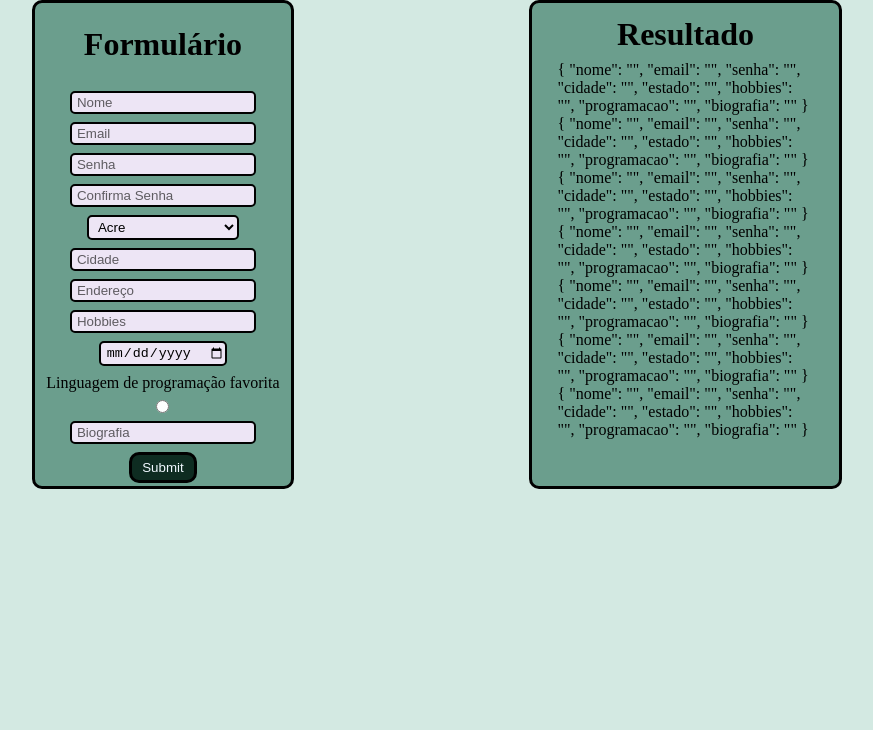
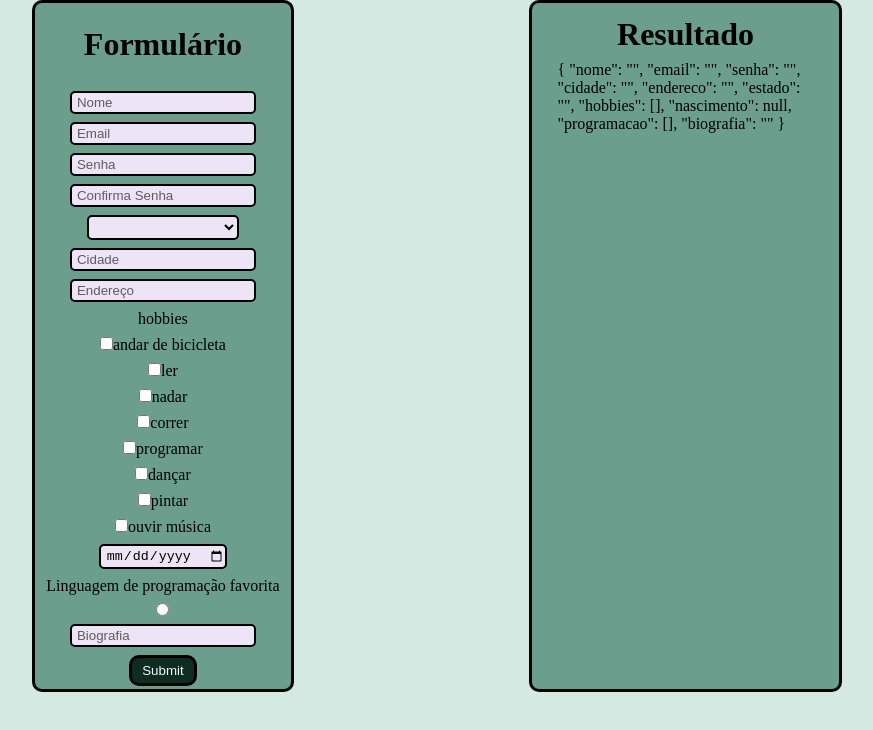
Before and after one commit to lotinmaria/projeto1-Devweb, a Vue app: page / in a window 1280 px wide. Shown: the top 730 px of the page, without its empty margins (203-1076 px from the left). Built offline with nearby package versions, Linux system fonts and the light colour scheme.

Commit message:
atualização

```diff
--- a/src/App.vue
+++ b/src/App.vue
@@ -1,15 +1,60 @@
 <script setup>
-const usuario = {
+import { reactive, ref } from 'vue';
+
+const estados = ref([
+  { sigla: 'AC', nome: 'Acre' },
+  { sigla: 'AL', nome: 'Alagoas' },
+  { sigla: 'AP', nome: 'Amapá' },
+  { sigla: 'AM', nome: 'Amazonas' },
+  { sigla: 'BA', nome: 'Bahia' },
+  { sigla: 'CE', nome: 'Ceará' },
+  { sigla: 'DF', nome: 'Distrito Federal' },
+  { sigla: 'ES', nome: 'Espírito Santo' },
+  { sigla: 'GO', nome: 'Goiás' },
+  { sigla: 'MA', nome: 'Maranhão' },
+  { sigla: 'MT', nome: 'Mato Grosso' },
+  { sigla: 'MS', nome: 'Mato Grosso do Sul' },
+  { sigla: 'MG', nome: 'Minas Gerais' },
+  { sigla: 'PA', nome: 'Pará' },
+  { sigla: 'PB', nome: 'Paraíba' },
+  { sigla: 'PR', nome: 'Paraná' },
+  { sigla: 'PE', nome: 'Pernambuco' },
+  { sigla: 'PI', nome: 'Piauí' },
+  { sigla: 'RJ', nome: 'Rio de Janeiro' },
+  { sigla: 'RN', nome: 'Rio Grande do Norte' },
+  { sigla: 'RS', nome: 'Rio Grande do Sul' },
+  { sigla: 'RO', nome: 'Rondônia' },
+  { sigla: 'RR', nome: 'Roraima' },
+  { sigla: 'SC', nome: 'Santa Catarina' },
+  { sigla: 'SP', nome: 'São Paulo' },
+  { sigla: 'SE', nome: 'Sergipe' },
+  { sigla: 'TO', nome: 'Tocantins' }
+])
+
+const hobbies = ref([
+  'andar de bicicleta',
+  'ler',
+  'nadar',
+  'correr',
+  'programar',
+  'dançar',
+  'pintar',
+  'ouvir música',
+])
+
+const usuario = reactive({
   nome: '',
   email: '',
   senha: '',
   cidade: '',
+  endereco: '',
   estado: '',
-  hobbies: '',
-  programacao: '',
+  hobbies: [],
+  nascimento: null,
+  programacao: [],
   biografia: ''
-}
-const confirmaSenha = ''
+})
+const confirmaSenha = ref('')
 
 const senhaConfirmada = usuario.senha == confirmaSenha ? true : false
 </script>
@@ -19,60 +64,30 @@ const senhaConfirmada = usuario.senha == confirmaSenha ? true : false
     <div class="form">
       <form class="form-info" action="">
         <h1 class="titulo">Formulário</h1>
-        <input class="input-user" type="text" placeholder="Nome" required />
-        <input class="input-user" type="email" placeholder="Email"  />
-        <input class="input-user" type="password" placeholder="Senha"  />
-        <input class="input-user" type="password" placeholder="Confirma Senha"  />
-        <select class="input-user" name="estados" id="estados">
-          <option value="">Acre</option>
-          <option value="">Alagoas</option>
-          <option value="">Amapá</option>
-          <option value="">Amazonas</option>
-          <option value="">Bahia</option>
-          <option value="">Ceará</option>
-          <option value="">Espírito Santo</option>
-          <option value="">Goiás</option>
-          <option value="">Maranhão</option>
-          <option value="">Mato Grosso</option>
-          <option value="">Mato Grosso do Sul</option>
-          <option value="">Minas Gerais</option>
-          <option value="">Pará</option>
-          <option value="">Paraíba</option>
-          <option value="">Paraná</option>
-          <option value="">Penambuco</option>
-          <option value="">Piauí</option>
-          <option value="">Rio de Janeiro</option>
-          <option value="">Rio Grande do Norte</option>
-          <option value="">Rio Grande do Sul</option>
-          <option value="">Rondônia</option>
-          <option value="">Roraima</option>
-          <option value="">Santa Catarina</option>
-          <option value="">São Paulo</option>
-          <option value="">Sergipe</option>
-          <option value="">Tocantins</option>
-          <option value="">Distrito Federal</option>
+        <input class="input-user" v-model="usuario.nome" type="text" placeholder="Nome" required />
+        <input class="input-user"  v-model= "usuario.email" type="email" placeholder="Email"  />
+        <input class="input-user" v-model= "usuario.senha" type="password" placeholder="Senha"  />
+        <input class="input-user" v-model= "confirmaSenha" type="password" placeholder="Confirma Senha"  />
+        <select class="input-user"  v-model="usuario.estados" name="estados" id="estados">
+          <option v-for="estado in estados" :key="estado.sigla" :value="estado.sigla">{{ estado.nome }}</option>
         </select>
-        <input class="input-user" type="text" placeholder="Cidade"  />
-        <input class="input-user" type="text" placeholder="Endereço"  />
-        <input class="input-user" type="text" placeholder="Hobbies" />
-        <input class="input-user" type="date" placeholder="Data de nascimento"  />
+        <input class="input-user"  v-model="usuario.cidade" type="text" placeholder="Cidade"  />
+        <input class="input-user"  v-model="usuario.endereco" type="text" placeholder="Endereço"  />
+        <label for="">hobbies</label>
+        <div v-for="(hobbie, id) in hobbies" :key="id">
+          <input type="checkbox" v-model="usuario.hobbies" :value="hobbie">{{ hobbie }}
+        </div>
+        <input class="input-user" v-model="usuario.nascimento" type="date" placeholder="Data de nascimento"  />
         <label for="">Linguagem de programação favorita</label>
       <input class="input-user" type="radio" value="JavaScript" />
       <input class="input-user" type="text" placeholder="Biografia" />
-      <input class="input-button" type="submit" name="cuceta" id="pinto" />
+      <input class="input-button" type="submit" name="" id="" />
     </form>
   </div>
 
   <div class="resultado">
     <h1>Resultado</h1>
-    <div class="conteudo">
-      <div class="infos">{{ usuario.nome }}</div>
-      <div class="infos">{{ usuario }}</div>
-      <div class="infos">{{ usuario }}</div>
-      <div class="infos">{{ usuario }}</div>
-      <div class="infos">{{ usuario }}</div>
-      <div class="infos">{{ usuario }}</div>
-      <div class="infos">{{ usuario }}</div>
+    <div class="conteudo" >
       <div class="infos">{{ usuario }}</div>
     </div>
 
```
Also changed, not shown: 1 other file (tests, documents, lock files or other folders).
